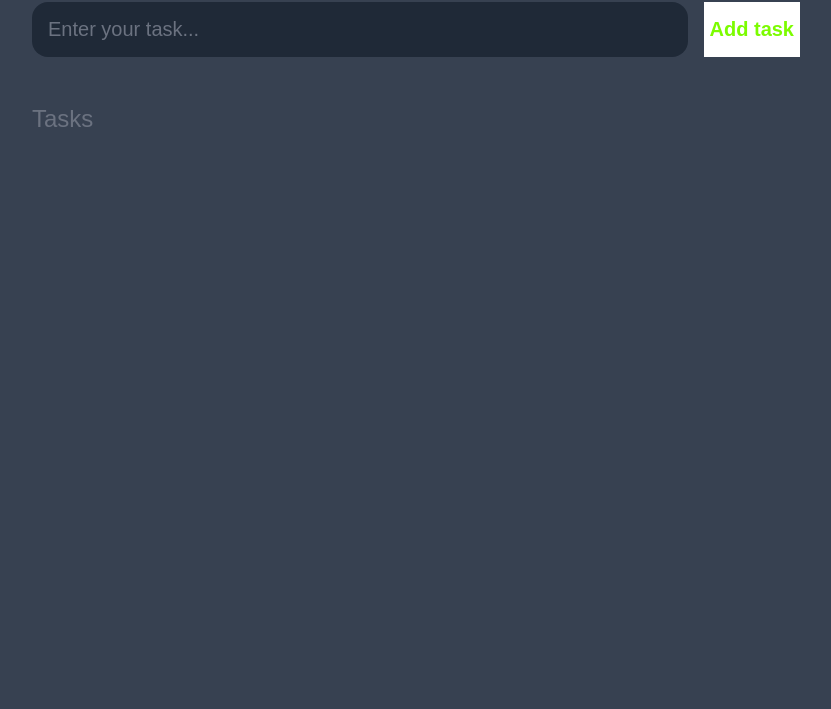
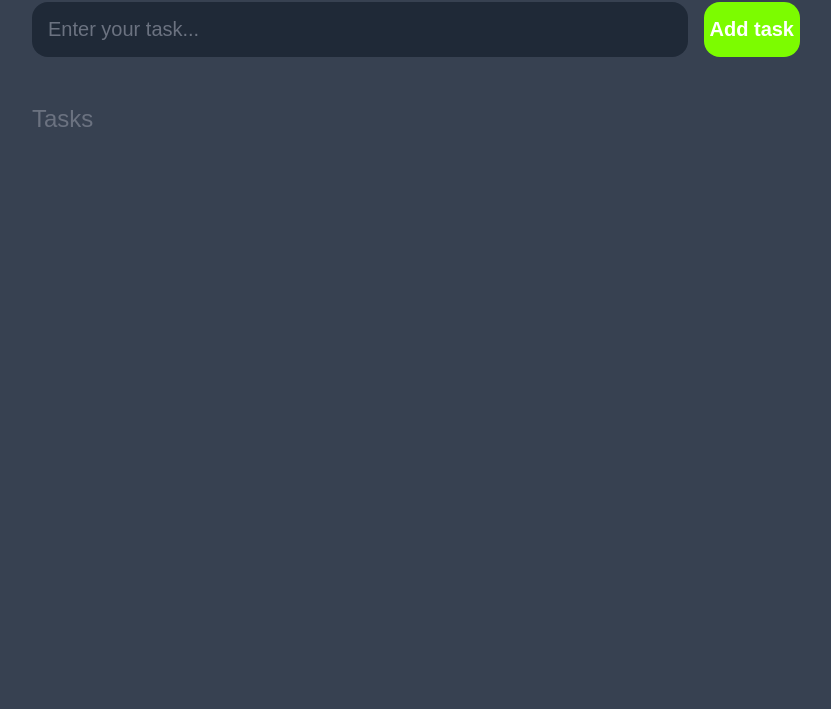
Before and after one commit to Shakthi1525/Todo-app, a plain HTML site: page index.html in a window 1280 px wide. Shown: the part 91-800 px from the top of the page, without its empty margins (224-1055 px from the left). Drawn offline with Linux system fonts and the light colour scheme.

Commit message:
Update main.css

```diff
--- a/main.css
+++ b/main.css
@@ -65,10 +65,11 @@ input, button {
 	color: var(--pink);
 	font-size: 1.25rem;
 	font-weight: 700;
-	color: #7CFC00;
+	color: white;
+	border-radius: 1rem;
 	cursor: pointer;
 	transition: 0.4s;
-	background-color: white;
+	background-color: #7CFC00;
 }
 
 #new-task-submit:hover {
```
